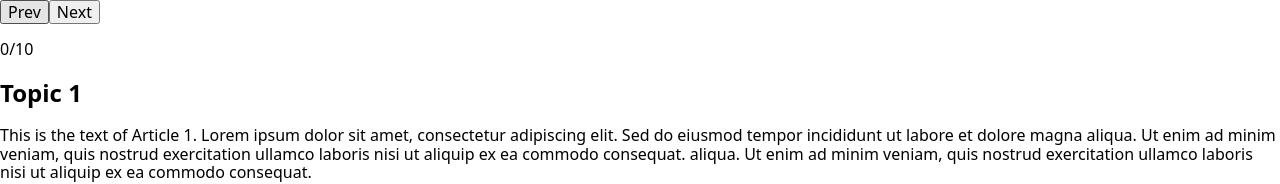
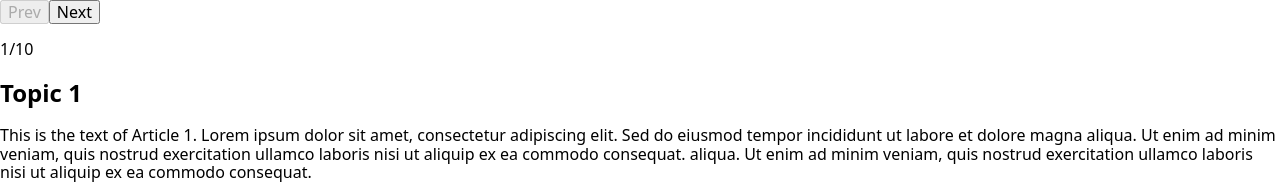
Before and after one commit to viowl/goit-react-hw-02, a React (Vite) app: page / in a window 1280 px wide. Shown: the top 184 px of the page. Built offline with nearby package versions, Linux system fonts and the light colour scheme.

Commit message:
Update App.jsx

```diff
--- a/src/components/App.jsx
+++ b/src/components/App.jsx
@@ -21,11 +21,18 @@ const App = () => {
   return (
     <div>
       <div>
-        <button onClick={handlePrev}>Prev</button>
-        <button onClick={handleNext}>Next</button>
+        <button disabled={selectedIdx === 0} onClick={handlePrev}>
+          Prev
+        </button>
+        <button
+          disabled={selectedIdx === articles.length - 1}
+          onClick={handleNext}
+        >
+          Next
+        </button>
       </div>
       <p>
-        {selectedIdx}/{articles.length}
+        {selectedIdx + 1}/{articles.length}
       </p>
       <article>
         <h1>{visibleArticle.topic}</h1>
```
